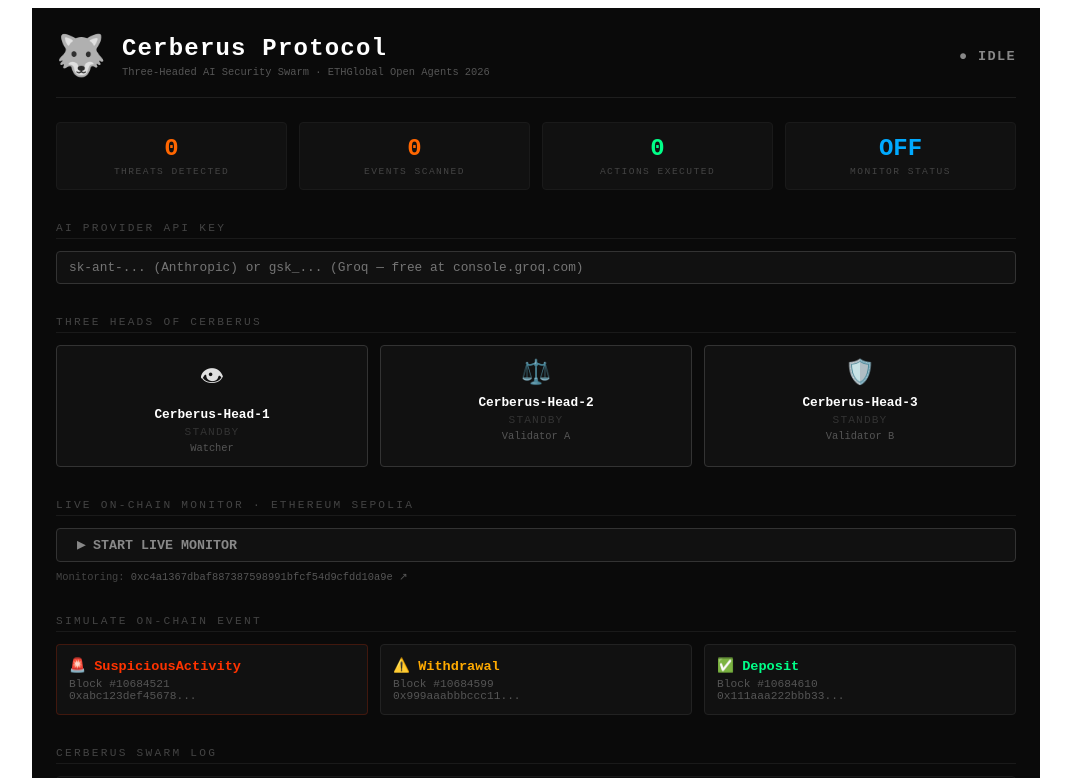
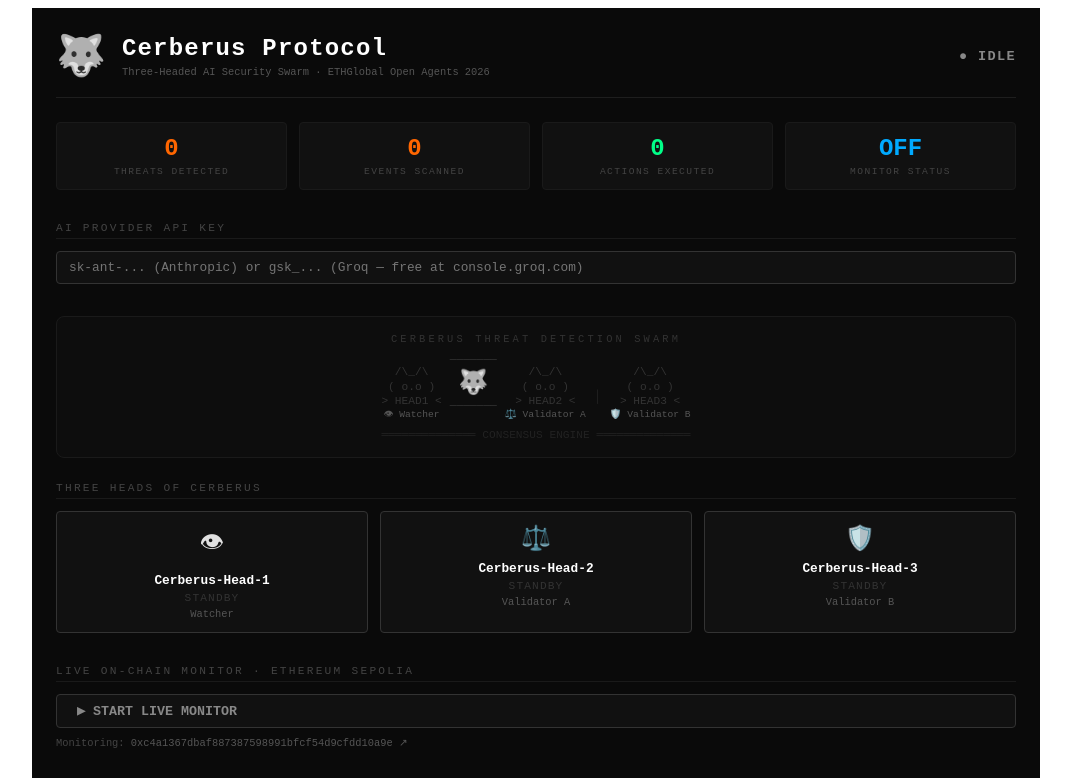
Before and after one commit to Artem1981777/cerberus-protocol, a React (Vite) app: page / in a window 1280 px wide. Shown: the top 778 px of the page, without its empty margins (104-1175 px from the left). Built offline with nearby package versions, Linux system fonts and the light colour scheme.

Commit message:
feat: three-headed Cerberus ASCII visualization — all 3 heads visible

```diff
--- a/src/App.tsx
+++ b/src/App.tsx
@@ -109,6 +109,45 @@ export default function App() {
           style={s.input}
         />
         {apiKey && <div style={{color:'#00ff88', fontSize:'0.7rem', marginTop:'0.3rem'}}>✓ Key set — ready to run</div>}
+      </div>
+
+      {/* Cerberus Visual */}
+      <div style={{textAlign:'center' as const, marginBottom:'1.5rem', padding:'1rem', background:'#0d0d0d', borderRadius:'8px', border:'1px solid #1a1a1a'}}>
+        <div style={{fontSize:'0.65rem', color:'#333', letterSpacing:'0.3em', marginBottom:'0.5rem'}}>CERBERUS THREAT DETECTION SWARM</div>
+        <div style={{display:'flex', justifyContent:'center', alignItems:'flex-end', gap:'0.5rem', fontFamily:'monospace', fontSize:'0.7rem', color:'#ff6600', lineHeight:1.3}}>
+          <div style={{textAlign:'center' as const}}>
+            <div style={{color: state.status !== 'idle' ? '#ff6600' : '#333'}}>  /\_/\  </div>
+            <div style={{color: state.status !== 'idle' ? '#ff6600' : '#333'}}> ( o.o ) </div>
+            <div style={{color: state.status !== 'idle' ? '#ff4400' : '#333'}}> {">"} HEAD1 {"<"}</div>
+            <div style={{color:'#555', fontSize:'0.6rem'}}>👁 Watcher</div>
+          </div>
+          <div style={{textAlign:'center' as const, marginBottom:'0.5rem', color:'#333'}}>
+            <div>───────</div>
+            <div style={{color: state.status === 'voting' || state.status === 'done' ? '#ffaa00' : '#222', fontSize:'1.5rem'}}>🐺</div>
+            <div>───────</div>
+          </div>
+          <div style={{textAlign:'center' as const}}>
+            <div style={{color: state.votes.find(v=>v.agentId==='Cerberus-Head-2') ? '#00ff88' : '#333'}}>  /\_/\  </div>
+            <div style={{color: state.votes.find(v=>v.agentId==='Cerberus-Head-2') ? '#00ff88' : '#333'}}> ( o.o ) </div>
+            <div style={{color: state.votes.find(v=>v.agentId==='Cerberus-Head-2') ? '#00ff44' : '#333'}}> {">"} HEAD2 {"<"}</div>
+            <div style={{color:'#555', fontSize:'0.6rem'}}>⚖️ Validator A</div>
+          </div>
+          <div style={{textAlign:'center' as const, color:'#222', fontSize:'0.8rem', paddingBottom:'1rem'}}>│</div>
+          <div style={{textAlign:'center' as const}}>
+            <div style={{color: state.votes.find(v=>v.agentId==='Cerberus-Head-3') ? '#00ff88' : '#333'}}>  /\_/\  </div>
+            <div style={{color: state.votes.find(v=>v.agentId==='Cerberus-Head-3') ? '#00ff88' : '#333'}}> ( o.o ) </div>
+            <div style={{color: state.votes.find(v=>v.agentId==='Cerberus-Head-3') ? '#00ff44' : '#333'}}> {">"} HEAD3 {"<"}</div>
+            <div style={{color:'#555', fontSize:'0.6rem'}}>🛡️ Validator B</div>
+          </div>
+        </div>
+        <div style={{color:'#222', fontSize:'0.7rem', marginTop:'0.5rem'}}>
+          ══════════════ CONSENSUS ENGINE ══════════════
+        </div>
+        {state.result && (
+          <div style={{color: state.result.outcome==='EXECUTE'?'#00ff88':'#ff4444', fontSize:'0.8rem', fontWeight:700, marginTop:'0.25rem', letterSpacing:'0.2em'}}>
+            {state.result.outcome==='EXECUTE' ? '[ THREAT CONFIRMED — EXECUTING ]' : '[ THREAT DISCARDED ]'}
+          </div>
+        )}
       </div>
 
       {/* Three Heads */}
```
